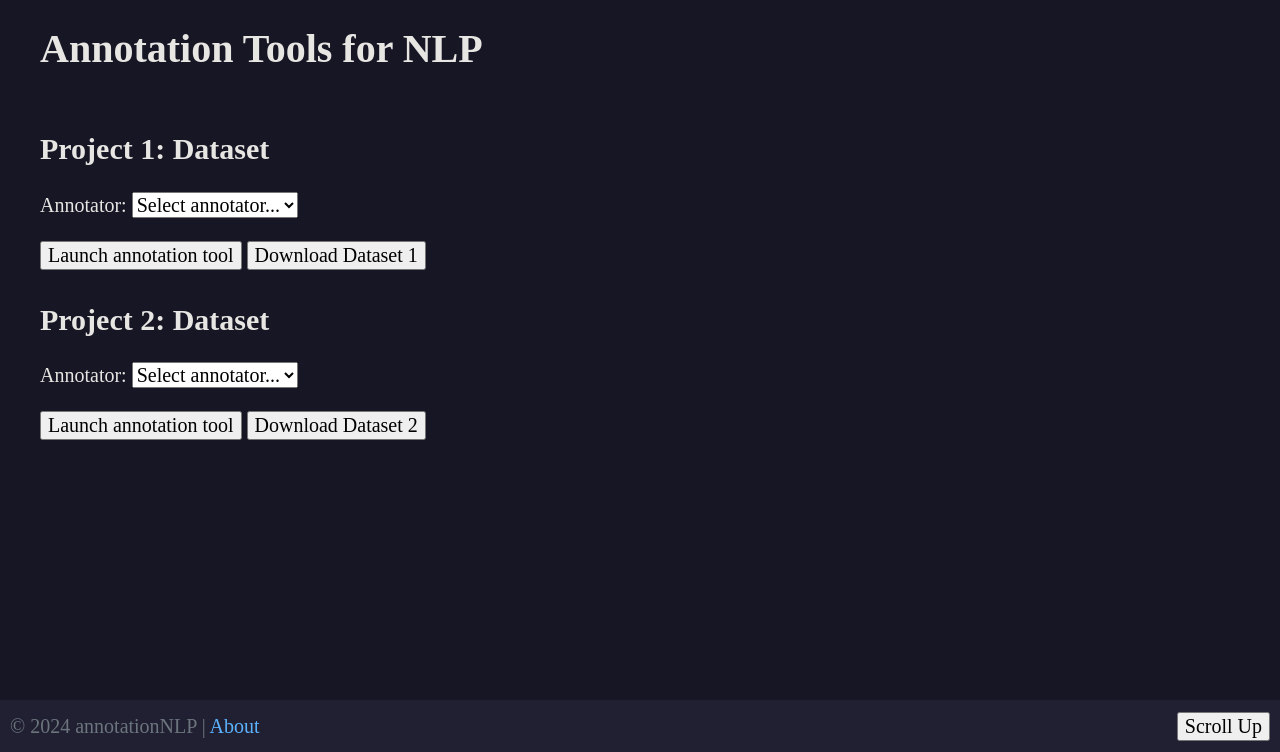
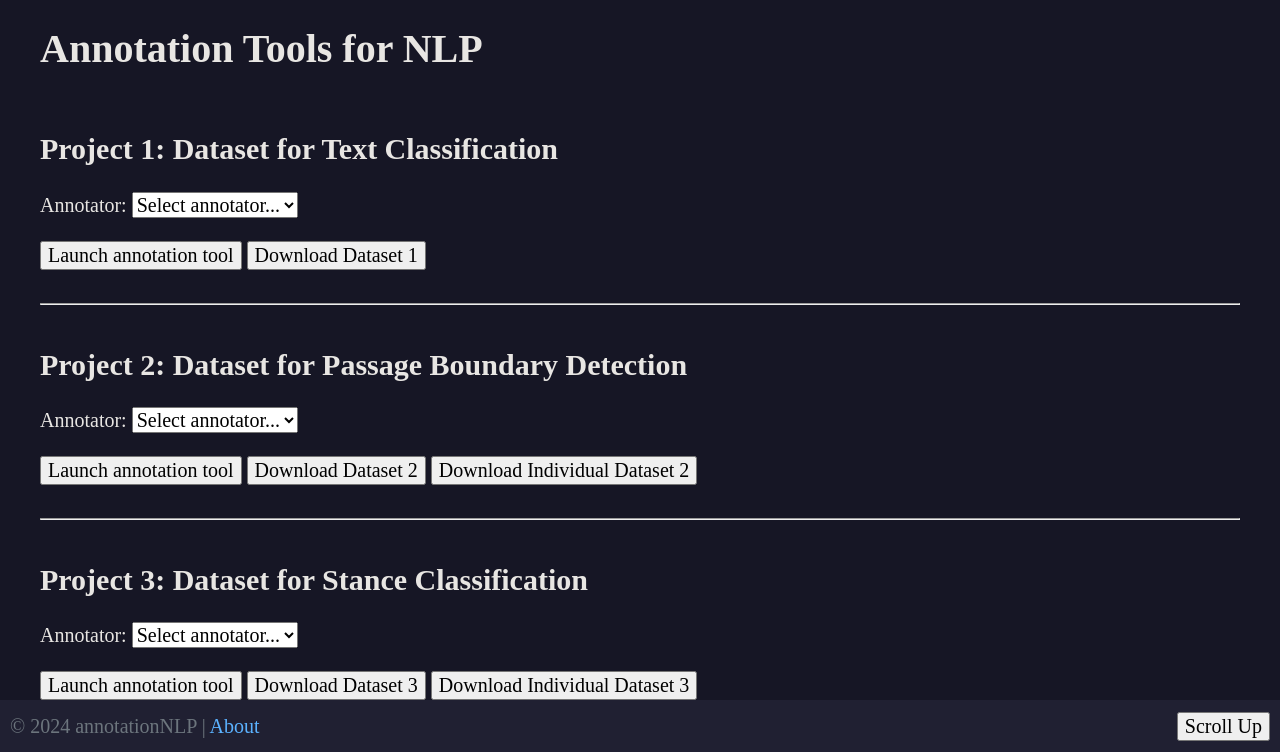
Before and after one commit to pacoreyes/annotationNLP, a Flask app: page / in a window 1280 px wide. Shown: the part 48-800 px from the top of the page. Run offline with Flask 3, Linux system fonts and the light colour scheme.

Commit message:
Improvements dataset 2

```diff
--- a/main.py
+++ b/main.py
@@ -36,6 +36,41 @@ USER_DATA = {
 @auth.login_required
 def index():
   return render_template("index.html")
+
+
+@app.route('/about')
+def about():
+  """
+  Route for displaying the about page.
+
+  Returns:
+  - rendered template (HTML): About page template.
+  """
+  return render_template('about.html')
+
+
+@app.errorhandler(404)
+def page_not_found(error):
+  """
+  Route for handling 404 error page.
+
+  Returns:
+  - rendered template (HTML): 404 error page template.
+  """
+  print(error)
+  return render_template("404.html"), 404
+
+
+@auth.verify_password
+def verify(username, password):
+  if not (username and password):
+    return False
+  return USER_DATA.get("username") == username and USER_DATA.get("password") == password
+
+
+"""-----------------------------------------------------------
+Dataset 1
+-----------------------------------------------------------"""
 
 
 @app.route('/dataset1')
@@ -129,48 +164,22 @@ def dataset2_api(passage_id=None):
     return jsonify(response)
 
 
-@app.route('/api/dataset2/download/<team_id>')
-def download_dataset2_api(team_id):
+@app.route('/api/dataset2/download/<annotator_id>')
+def download_dataset2_api(annotator_id):
   """
   API endpoint for retrieving dataset1.
   Args:
-    team_id: Number of the team.
+    annotator_id: Number of the team.
 
   Returns:
     dataset1 (json): JSON response containing the dataset1.
   """
-  dataset2 = retrieve_dataset_2(team_id)
+
+  if annotator_id == "all":
+    dataset2 = retrieve_dataset_2()
+  else:
+    dataset2 = retrieve_dataset_2(annotator_id)
   return jsonify(dataset2)
-
-
-@app.route('/about')
-def about():
-  """
-  Route for displaying the about page.
-
-  Returns:
-  - rendered template (HTML): About page template.
-  """
-  return render_template('about.html')
-
-
-@app.errorhandler(404)
-def page_not_found(error):
-  """
-  Route for handling 404 error page.
-
-  Returns:
-  - rendered template (HTML): 404 error page template.
-  """
-  print(error)
-  return render_template("404.html"), 404
-
-
-@auth.verify_password
-def verify(username, password):
-  if not (username and password):
-    return False
-  return USER_DATA.get("username") == username and USER_DATA.get("password") == password
 
 
 # Start the app
--- a/static/js/index.mjs
+++ b/static/js/index.mjs
@@ -11,7 +11,7 @@ function setupUI() {
     // set value of team in teamSelector to team
     teamSelector.value = localStorage.getItem("team");
   }
-  teamSelector.addEventListener("change", (event) => {
+  teamSelector.addEventListener("change", () => {
     if (teamSelector.value) {
       // save team in localStorage
       localStorage.setItem("team", document.getElementById("team").value);
@@ -23,7 +23,7 @@ function setupUI() {
     // set value of team in teamSelector to team
     annotatorSelector.value = localStorage.getItem("annotator");
   }
-  annotatorSelector.addEventListener("change", (event) => {
+  annotatorSelector.addEventListener("change", () => {
     if (annotatorSelector.value) {
       // save team in localStorage
       localStorage.setItem("annotator", document.getElementById("annotator").value);
@@ -39,7 +39,7 @@ function setupUI() {
     // set value of team in teamSelector to team
     annotatorSelector.value = localStorage.getItem("annotator");
   }
-  annotatorSelector.addEventListener("change", (event) => {
+  annotatorSelector.addEventListener("change", () => {
     if (annotatorSelector.value) {
       // save team in localStorage
       localStorage.setItem("annotator", document.getElementById("annotator").value);
@@ -73,21 +73,30 @@ function setupUI() {
    --------------------------------------- **/
   const btnDownload1 = document.getElementById("downloadDataset1");
   const btnDownload2 = document.getElementById("downloadDataset2");
-  [btnDownload1, btnDownload2].forEach((btns) => {
+  const btnIndivDownload2 = document.getElementById("downloadIndividualDataset2");
+
+  [btnDownload1, btnDownload2, btnIndivDownload2].forEach((btns) => {
     btns.addEventListener("click", async function (event) {
-      let datasetName, progressBar, url;
+      let datasetName, fileName, progressBar, url;
+
       if (event.target.id === "downloadDataset1" && teamSelector.value) {
         datasetName = "dataset1";
+        fileName = `${datasetName}_${teamSelector.value}_raw.jsonl`;
         progressBar = "progress1";
         url = `/api/${datasetName}/download/${teamSelector.value}`;
       } else if (event.target.id === "downloadDataset2" && annotatorSelector.value) {
         datasetName = "dataset2";
+        fileName = `${datasetName}_raw.jsonl`;
+        progressBar = "progress2";
+        url = `/api/${datasetName}/download/all`;
+      } else if (event.target.id === "downloadIndividualDataset2" && annotatorSelector.value) {
+        datasetName = "dataset2";
+        fileName = `${datasetName}_${annotatorSelector.value}_raw.jsonl`;
         progressBar = "progress2";
         url = `/api/${datasetName}/download/${annotatorSelector.value}`;
       } else {
         alert("Please select an Annotator");
       }
-      //const url = `/api/${datasetName}/download/${teamSelector.value}`;
       let dataset = await fetchData(url, progressBar);
 
       // Convert each object to a string and join them with newline characters
@@ -97,7 +106,7 @@ function setupUI() {
       // Create a link element
       const link = document.createElement('a');
       // Set the download attribute with a filename
-      link.download = `${datasetName}_raw.jsonl`;
+      link.download = fileName;
       // Create a URL for the Blob and set it as the href attribute
       link.href = window.URL.createObjectURL(blob);
       // Append the link to the body
--- a/templates/index.html
+++ b/templates/index.html
@@ -22,7 +22,7 @@
   <h1>Annotation Tools for NLP</h1>
   <br/>
 
-  <h2>Project 1: Dataset</h2>
+  <h2>Project 1: Dataset for Text Classification</h2>
   <label>Annotator:
     <select id="team">
       <option value="">Select annotator...</option>
@@ -34,12 +34,14 @@
       <option value="team7">Team 7</option>
     </select>
   </label><br/><br/>
-  <button type="button" id ="dataset1">Launch annotation tool</button>
-  <button type="button" id ="downloadDataset1">Download Dataset 1</button>
+  <button type="button" id="dataset1">Launch annotation tool</button>
+  <button type="button" id="downloadDataset1">Download Dataset 1</button>
   <progress id="progress1" hidden="hidden" max="100">%</progress>
   <br/>
   <br/>
-  <h2>Project 2: Dataset</h2>
+  <hr/>
+  <br/>
+  <h2>Project 2: Dataset for Passage Boundary Detection</h2>
   <label>Annotator:
     <select id="annotator">
       <option value="">Select annotator...</option>
@@ -51,12 +53,34 @@
       <option value="Shrestha">Shrestha</option>
       <option value="Urrego">Urrego</option>
       <option value="Reyes">Reyes</option>
-      <option value="Pant">Pant</option>
     </select>
   </label><br/><br/>
   <button type="button" id="dataset2">Launch annotation tool</button>
-  <button type="button" id ="downloadDataset2">Download Dataset 2</button>
+  <button type="button" id="downloadDataset2">Download Dataset 2</button>
+  <button type="button" id="downloadIndividualDataset2">Download Individual Dataset 2</button>
   <progress id="progress2" hidden="hidden" max="100">%</progress>
+  <br/>
+  <br/>
+  <hr/>
+  <br/>
+  <h2>Project 3: Dataset for Stance Classification</h2>
+  <label>Annotator:
+    <select id="annotator3">
+      <option value="">Select annotator...</option>
+      <option value="Abanda">Abanda</option>
+      <option value="Arayan">Arayan</option>
+      <option value="Arias">Arias</option>
+      <option value="Asgola">Asgola</option>
+      <option value="Joseph">Joseph</option>
+      <option value="Shrestha">Shrestha</option>
+      <option value="Urrego">Urrego</option>
+      <option value="Reyes">Reyes</option>
+    </select>
+  </label><br/><br/>
+  <button type="button" id="dataset3">Launch annotation tool</button>
+  <button type="button" id="downloadDataset3">Download Dataset 3</button>
+  <button type="button" id="downloadIndividualDataset3">Download Individual Dataset 3</button>
+  <progress id="progress3" hidden="hidden" max="100">%</progress>
 </main>
 {% include 'partials/footer.html' %}
 </body>
```
Also changed, not shown: dataset2.py (+11 -6 lines), static/js/lib/utils.mjs. Lines whose indentation alone changed are shown as unchanged.
